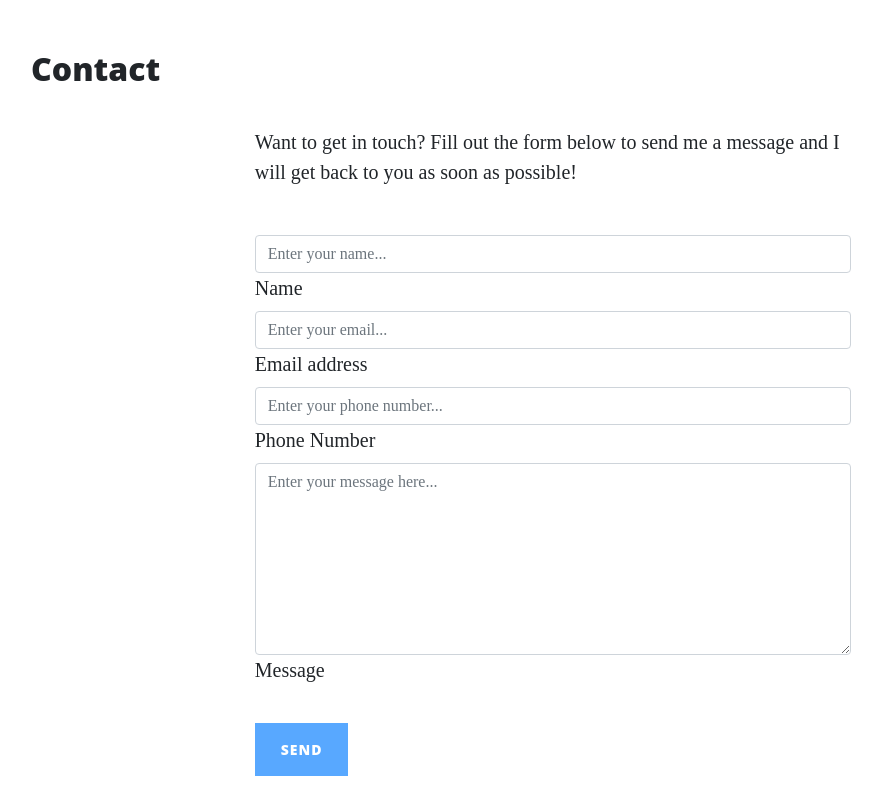
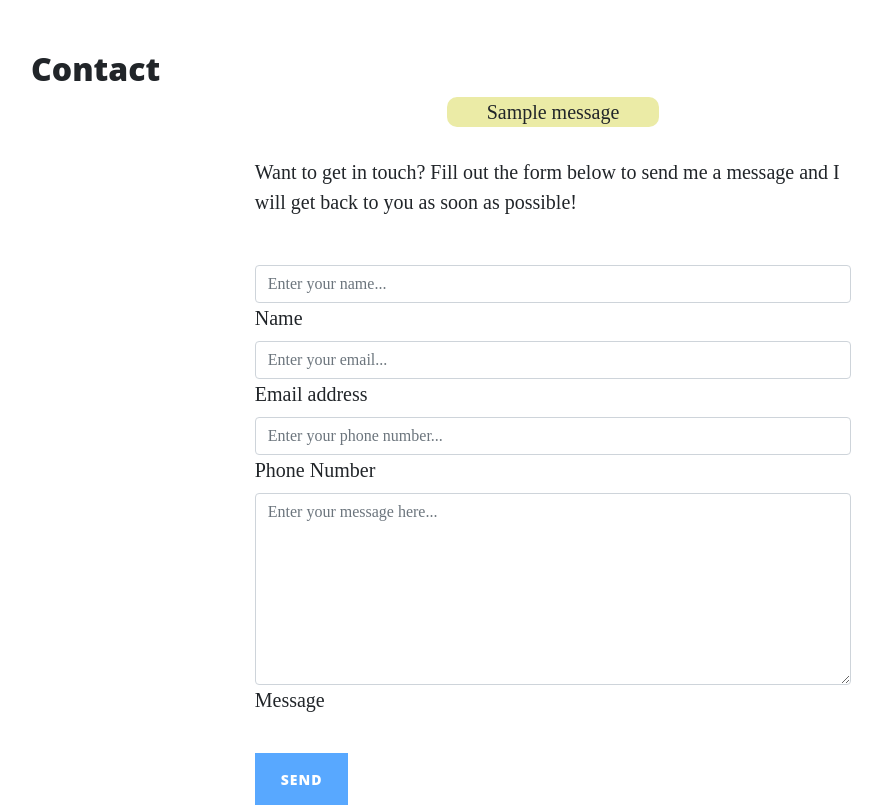
Before and after one commit to hartnetl/flask-lesson, a Flask app: page /contact in a window 1280 px wide. Shown: the part 628-1433 px from the top of the page, without its empty margins (87-969 px from the left). Run offline with Flask 2, Linux system fonts and the light colour scheme; one stand-in notice (Sample message) is shown; some libraries are stand-ins or nearby versions.

Commit message:
Add flash message when user submits form

```diff
--- a/notes.txt
+++ b/notes.txt
@@ -24,3 +24,7 @@ TESTING FORM DATA
 
     In your python terminal you get code 404 / 405 if form isn't working
     When you input data and get 200 as a return for your post in the terminal it works
+
+FLASH MESSAGES NEED A SECRET KEY
+    creat an env.py file and make your secret key
+    Make sure its in your gitignore file
--- a/run.py
+++ b/run.py
@@ -1,6 +1,8 @@
 import os
 import json
-from flask import Flask, render_template, request
+from flask import Flask, render_template, request, flash
+if os.path.exists("env.py"):
+    import env
 
 # create an instance of the class Flask and storing it in a variable called app
 # The first argument of the Flask class, is the name of the application's
@@ -8,6 +10,7 @@ from flask import Flask, render_template, request
 # Since we're just using a single module, we can use __name__ which is a
 # built-in Python variable.
 app = Flask(__name__)
+app.secret_key = os.environ.get("SECRET_KEY")
 
 
 # @ is a decorator, which is a function wrapper
@@ -47,9 +50,12 @@ def about_member(member_name):
 @app.route("/contact", methods=["GET", "POST"])
 def contact():
     if request.method == "POST":
-        print(request.form.get("name"))
-        print(request.form["email"])
-        print(request.form["message"])
+        # This format returns 'none' if there is no value or key
+        # print(request.form.get("name"))
+        # This format throws an exception if there is no value or key
+        # print(request.form["email"])
+        flash("Thanks {}, we have received your message!".format(
+            request.form.get("name")))
     return render_template("contact.html", page_title="Contact")
 
 
--- a/static/css/style.css
+++ b/static/css/style.css
@@ -2,7 +2,12 @@
     width: 100%;
 }
 
-#thorin-oakenshield{
-    height: 80%;
-    width: 80%;
+.flashes {
+    background-color: rgb(235, 235, 166);
+    list-style-type: none;
+    width: fit-content;
+    padding-right: 40px;
+    text-align: center;
+    margin: 0 auto;
+    border-radius: 10px;
 }
--- a/templates/contact.html
+++ b/templates/contact.html
@@ -6,6 +6,18 @@
 
     <div class="row gx-4 gx-lg-5 justify-content-center">
         <div class="col-md-10 col-lg-8 col-xl-7">
+
+            {% with messages = get_flashed_messages() %}
+                {% if messages %}
+                    <ul class="flashes">
+                        {% for message in messages %}
+                            <li>{{ message }}</li>
+                        {% endfor %}
+                    </ul>
+                {% endif %}
+            {% endwith %}
+
+
             <p>Want to get in touch? Fill out the form below to send me a message and I will get back to you as soon as
                 possible!</p>
             <div class="my-5">
```
Also changed, not shown: 1 other file.
